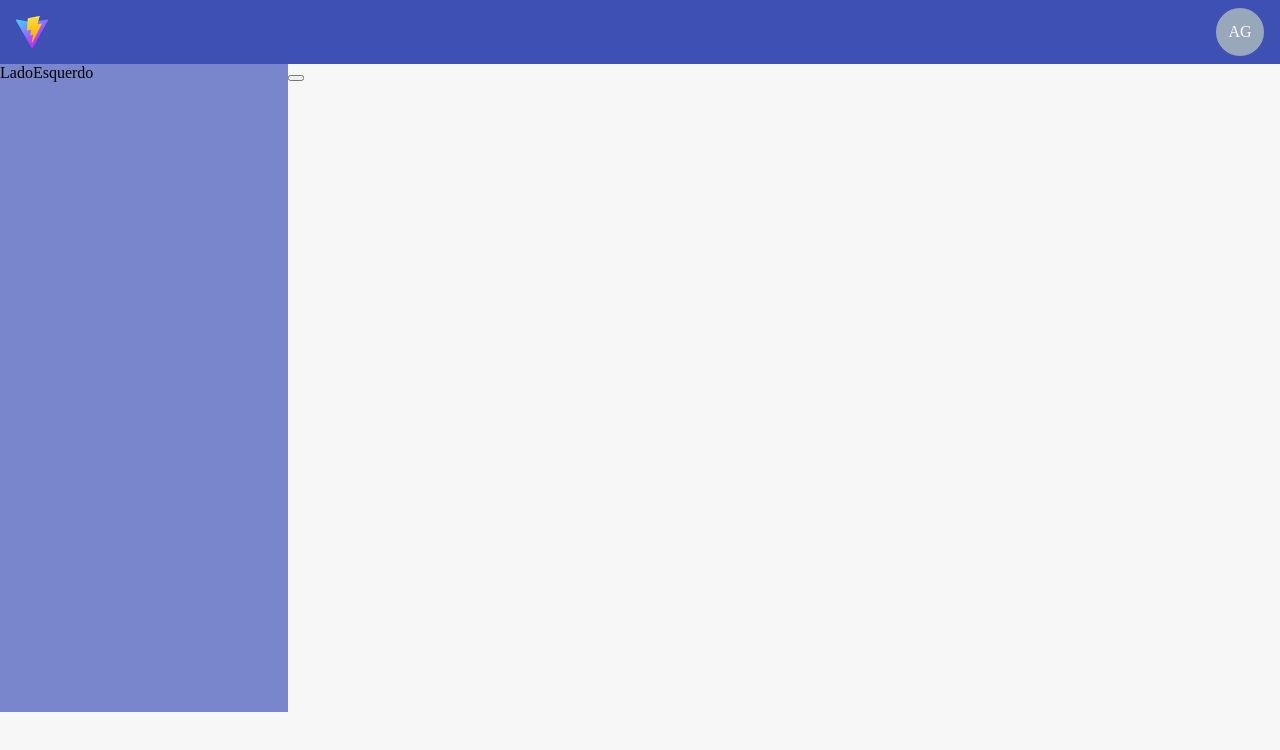
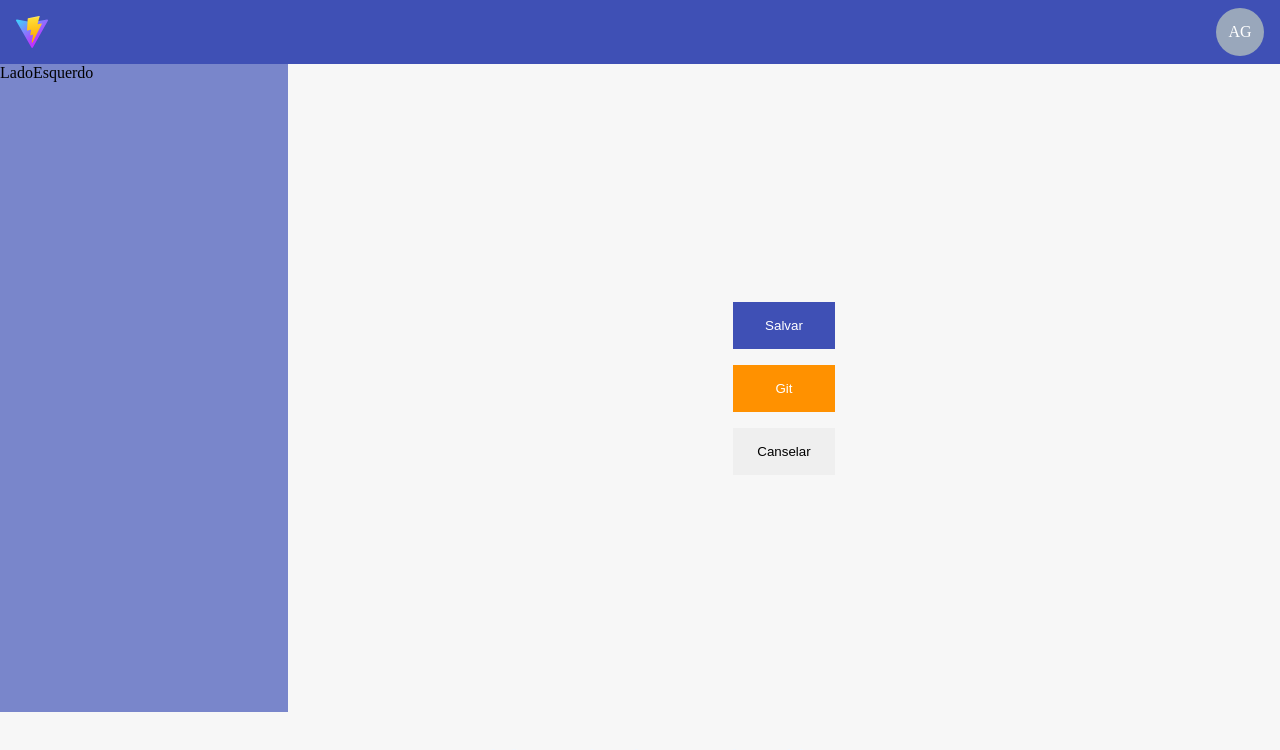
Before and after one commit to GuimaFox/aulas-frontend-senai, a React (Vite) app: page / in a window 1280 px wide. Shown: the top 750 px of the page. Built offline with nearby package versions, Linux system fonts and the light colour scheme.

Commit message:
alterando alguma coisa

```diff
--- a/src/componentes/BotaoCustomizado/BotaoCustomizado.css
+++ b/src/componentes/BotaoCustomizado/BotaoCustomizado.css
@@ -0,0 +1,28 @@
+.botao-customizado {
+
+    padding: 16px 24px;
+    border: none;
+    cursor: pointer;
+    margin: 8px;
+}
+
+.botao-customizado:hover{
+
+    opacity: 0.6;
+}
+
+.botao-customizado:active {
+
+    opacity: 1;
+}
+
+.botao-customizado-primario {
+
+    background-color: var(--cor-primaria);
+    color: var(--cor-texto-claro);
+}
+.botao-customizado-secundario {
+
+    background-color: var(--cor-secundaria);
+    color: var(--cor-texto-claro);
+}
--- a/src/componentes/BotaoCustomizado/BotaoCustomizado.jsx
+++ b/src/componentes/BotaoCustomizado/BotaoCustomizado.jsx
@@ -1,7 +1,23 @@
 import './BotaoCustomizado.css';
 
-const BotaoCustomizado = () => {
+const BotaoCustomizado = (props) => {
 
-    return <button></button>
+    const classes = ["botao-customizado"]
+
+    switch (props.tipo) {
+
+        case "primario":
+            classes.push("botao-customizado-primario");
+            break;
+        case "secundario":
+            classes.push("botao-customizado-secundario");
+            break;
+
+    }
+
+    return <button className={classes.join(" ")}>{props.children}</button>;
+
+
 };
+
 export default BotaoCustomizado;
--- a/src/componentes/Principal/Principal.css
+++ b/src/componentes/Principal/Principal.css
@@ -1,4 +1,7 @@
 main {
     background-color: var(--cor-fundo-padrao);
     grid-area: principal;
+
+    display: grid;
+    place-content: center;
   }
--- a/src/componentes/Principal/Principal.jsx
+++ b/src/componentes/Principal/Principal.jsx
@@ -3,11 +3,15 @@ import BotaoCustomizado from '../BotaoCustomizado/BotaoCustomizado';
 import './Principal.css';
 
 const Principal = () => {
-  return <main>
+  return (
+  <main>
 
-    <BotaoCustomizado/>
+    <BotaoCustomizado tipo="primario">Salvar</BotaoCustomizado>
+    <BotaoCustomizado tipo="secundario">Git</BotaoCustomizado>
+    <BotaoCustomizado>Canselar</BotaoCustomizado>
 
-  </main>;
+  </main>
+  );
 };
 
 export default Principal;
```
